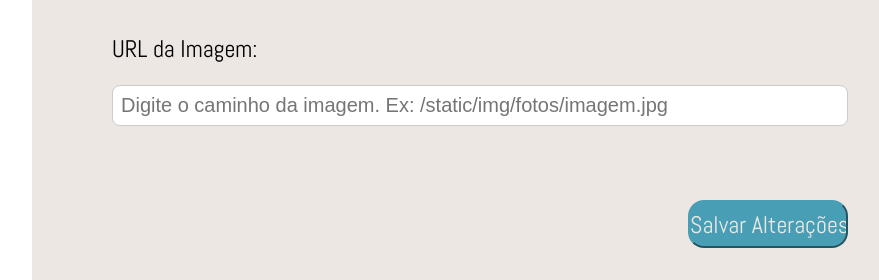
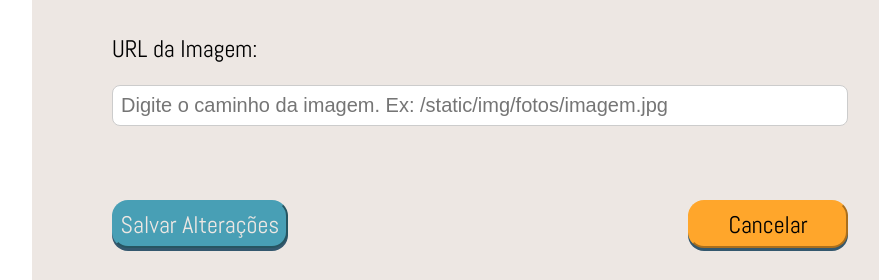
Before and after one commit to MaryanaFraga/projeto-patinhas-do-brasil, a Flask app: template templates/animais/editar.html in a window 1280 px wide. Shown: the part 1461-1741 px from the top of the page, without its empty margins (352-1231 px from the left). Run offline with Flask 3, Linux system fonts and the light colour scheme; the template is opened without the code that fills it, so the values that code supplies are empty.

Commit message:
fix: Consertar botão de editar

```diff
--- a/static/css/editar_style.css
+++ b/static/css/editar_style.css
@@ -111,19 +111,50 @@ textarea{
     max-width: 100%;
 }
 
+.btn-opcoes{
+    display: flex;
+    width: 100%;
+    justify-content: space-between;
+}
+
+.btn-cancelar{
+    background-color: #FFA62B;
+    border-color: #FFA62B;
+    color: black;
+    font-family: "Abel", sans-serif;
+    font-size: 1.5rem;
+    width: 10rem;
+    height: 3rem;
+    border-radius: 1rem;
+    margin-top: 2rem;
+    margin-bottom: 2rem;
+    margin-left: auto;
+    box-shadow: 0 3px 0px #34586E;
+    cursor: pointer;
+}
+
+.btn-cancelar:hover{
+    background-color: red;
+    color: black;
+}
+
 input[type="submit"]{
     background-color: #489FB5;
     color: #EDE7E3;
     font-family: "Abel", sans-serif;
     font-size: 1.5rem;
-    width: 10rem;
+    width: 11rem;
     height: 3rem;
     border-radius: 1rem;
     border-color: #489FB5;
+    box-shadow: 0 3px 0px #34586E;
     margin-top: 2rem;
-    margin-left: auto;
     margin-bottom: 2rem;
     cursor: pointer;
+}
+
+.btn_opcoes input[type="hidden"] {
+    display: none !important;
 }
 
 input[type="submit"]:hover{
--- a/templates/animais/editar.html
+++ b/templates/animais/editar.html
@@ -86,8 +86,11 @@
             <label for="image">URL da Imagem:</label><br>
             <input type="text" id="image" name="image" value="{{ animal.image }}" placeholder="Digite o caminho da imagem. Ex: /static/img/fotos/imagem.jpg"><br><br>
 
-            <input type="hidden" name="id" value="{{ animal.id }}">
-            <input type="submit" class="btn_enviar" value="Salvar Alterações">
+            <div class="btn-opcoes">
+                <input type="hidden" name="id" value="{{ animal.id }}">
+                <input type="submit" class="btn-enviar" value="Salvar Alterações">
+                <button onclick="history.go(-1)" class="btn-cancelar">Cancelar</button>
+            </div>
 
         </form>
     </div>
```
